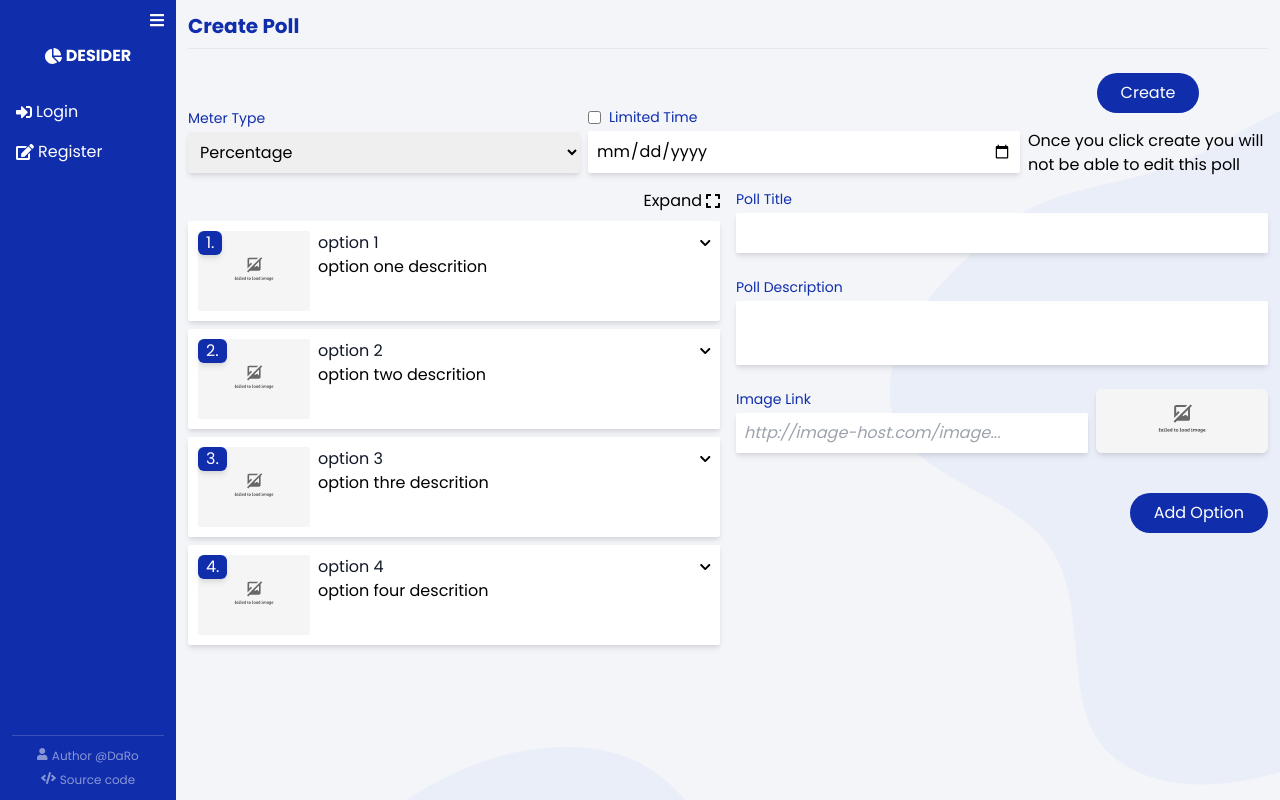
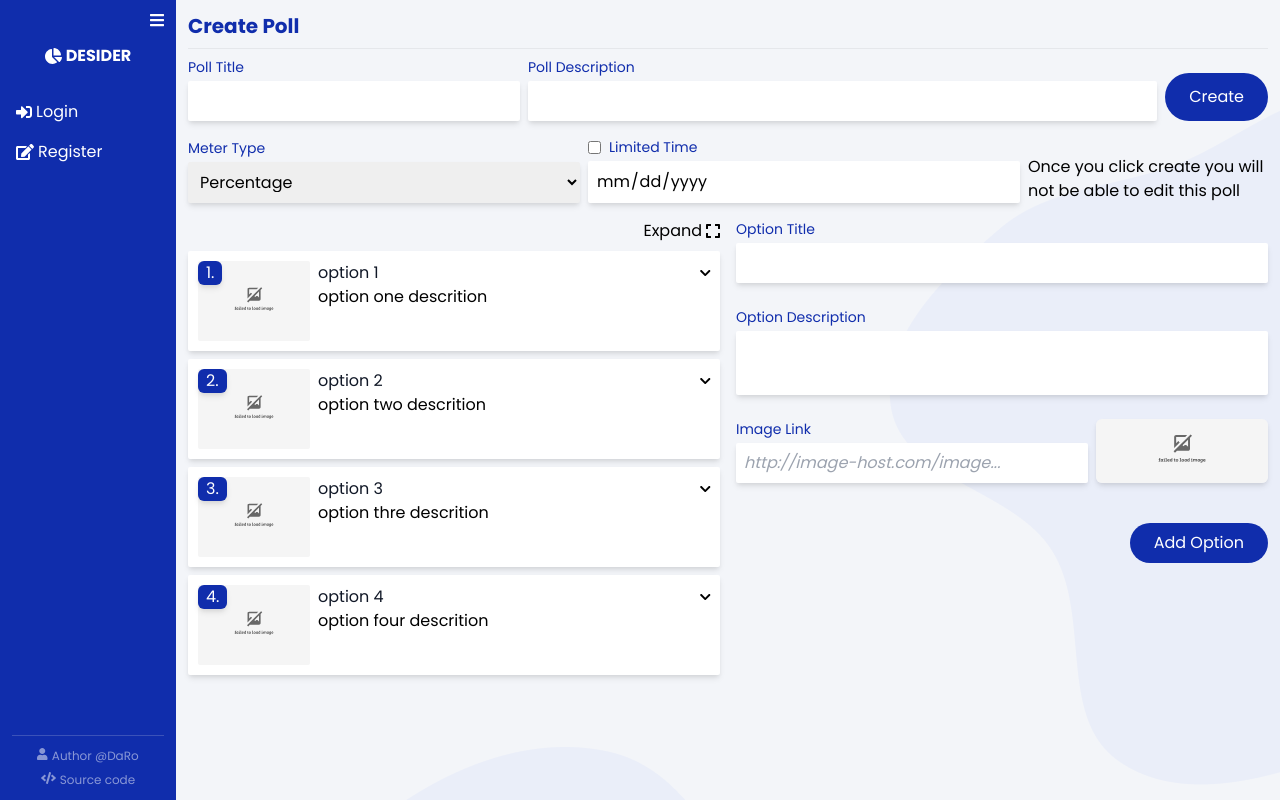
Before and after one commit to DaRoTP/Decider, a Vue app: page /create-poll in a window 1280 px wide. Both pictures are taken after a click on the button "Compress". Built offline with nearby package versions, Linux system fonts and the light colour scheme.

Commit message:
[FIX] #6 PollOptionList - created PollOptionList component

```diff
--- a/src/components/Inputs/DatePicker.vue
+++ b/src/components/Inputs/DatePicker.vue
@@ -9,6 +9,7 @@
       <input
         type="date"
         :value="modelValue"
+        :disabled="disabled"
         class="bg-white shadow-md rounded-sm p-2"
         @input="$emit('update:modelValue', $event.target.value)"
       />
--- a/src/components/Inputs/TextArea.vue
+++ b/src/components/Inputs/TextArea.vue
@@ -7,7 +7,6 @@
   >
     <template #input>
       <textarea
-        v-model="modelValue"
         @input="$emit('update:modelValue', $event.target.value)"
         class="bg-white shadow-md rounded-sm p-2 resize-none"
       />
@@ -33,5 +32,3 @@ export default defineComponent({
   },
 });
 </script>
-
-<style scoped></style>
--- a/src/components/Inputs/props.ts
+++ b/src/components/Inputs/props.ts
@@ -11,6 +11,9 @@ const ComonInputProps = {
   modelValue: {
     type: String,
   },
+  disabled: {
+    type: Boolean,
+  },
   required: {
     type: Boolean,
     default: false,
--- a/src/components/PollOption.vue
+++ b/src/components/PollOptions/PollOption.vue
@@ -10,7 +10,7 @@
     <img
       v-if="isExapned"
       class="poll-option-image object-cover rounded-sm"
-      src="../assets/images/broken-image.svg"
+      src="../../assets/images/broken-image.svg"
     />
     <div class="flex-1">
       <div
--- /dev/null
+++ b/src/components/PollOptions/PollOptionList.vue
@@ -0,0 +1,56 @@
+<template>
+  <div class="flex flex-col gap-2">
+    <button
+      @click="isOptionsListMinimized = !isOptionsListMinimized"
+      type="button"
+      class="flex items-center gap-1 self-end"
+    >
+      <template v-if="isOptionsListMinimized">
+        Compress <fa icon="compress" />
+      </template>
+      <template v-else>Expand <fa icon="expand" /></template>
+    </button>
+    <ul class="flex flex-col gap-2">
+      <PollOption
+        v-for="(option, index) in options"
+        :selected="selectedOption === option.name"
+        :key="option.name"
+        :index="index + 1"
+        :name="option.name"
+        :description="option.description"
+        :expand="!isOptionsListMinimized"
+        @click="$emit('option-click', option)"
+      />
+    </ul>
+  </div>
+</template>
+
+<script lang="ts">
+import { defineComponent, ref, PropType } from "vue";
+import { IOption } from "@/types";
+import PollOption from "./PollOption.vue";
+
+export default defineComponent({
+  name: "Option List",
+  components: {
+    PollOption,
+  },
+  props: {
+    options: {
+      type: Array as PropType<IOption[]>,
+      default: () => [],
+    },
+    selectedOption: {
+      type: String,
+    },
+  },
+  setup() {
+    const isOptionsListMinimized = ref<boolean>(true);
+    return {
+      isOptionsListMinimized,
+    };
+  },
+});
+</script>
+
+<style scoped></style>
--- a/src/views/CreatePoll/CreateMeterPoll.vue
+++ b/src/views/CreatePoll/CreateMeterPoll.vue
@@ -1,5 +1,10 @@
 <template>
-  <div class="create-meter-poll flex flex-col">
+  <form @submit.prevent="submitForm" class="create-meter-poll flex flex-col">
+    <div class="flex gap-2">
+      <Input label="Poll title" v-model="title" />
+      <Input label="Poll description" v-model="description" class="flex-1" />
+      <button class="btn-primary p-2 rounded-full px-6 my-4">Create</button>
+    </div>
     <div class="flex gap-2">
       <Select
         v-model="meterPollType"
@@ -8,46 +13,27 @@
         class="flex-grow justify-end"
       />
       <div class="flex flex-col flex-grow justify-end">
-        <CheckBox class="self-start" label="Limited time" />
-        <DatePicker />
+        <CheckBox
+          v-model="isLimitedByTime"
+          class="self-start"
+          label="Limited time"
+        />
+        <DatePicker :disabled="!isLimitedByTime" />
       </div>
-      <div class="flex flex-col mb-3">
-        <button class="btn-primary p-2 rounded-full self-center px-6 my-4">
-          Create
-        </button>
-        <span :style="{ maxWidth: '15rem' }">
-          Once you click create you will not be able to edit this poll
-        </span>
-      </div>
+      <span :style="{ maxWidth: '15rem' }" class="self-end mb-4">
+        Once you click create you will not be able to edit this poll
+      </span>
     </div>
     <div class="grid grid-cols-2 gap-4">
+      <OptionList
+        :options="pollOptions"
+        :selectedOption="currentOption.name"
+        @option-click="selectOption"
+      />
       <div class="flex flex-col gap-2">
-        <button
-          @click="isOptionsListMinimized = !isOptionsListMinimized"
-          type="button"
-          class="flex items-center gap-1 self-end"
-        >
-          <template v-if="isOptionsListMinimized">
-            Compress <fa icon="compress" />
-          </template>
-          <template v-else>Expand <fa icon="expand" /></template>
-        </button>
-        <ul class="flex flex-col gap-2">
-          <POllOption
-            v-for="(option, index) in pollOptions"
-            :key="option.name"
-            :index="index + 1"
-            :name="option.name"
-            :description="option.description"
-            :expand="!isOptionsListMinimized"
-            @click="selectOption(option)"
-          />
-        </ul>
-      </div>
-      <form class="flex flex-col gap-2">
-        <Input label="Poll title" v-model="currentOption.name" />
+        <Input label="Option Title" v-model="currentOption.name" />
         <TextArea
-          label="Poll description"
+          label="Option Description"
           v-model="currentOption.description"
         />
         <div class="grid grid-cols-3 gap-2">
@@ -64,26 +50,43 @@
           />
         </div>
         <button
+          v-if="isNewOption"
           type="submit"
           class="btn-primary p-2 rounded-full self-end px-6 my-4"
+          :disabled="!currentOption.name"
+          @click="addOptionToList"
         >
           Add Option
         </button>
-      </form>
+        <div v-else class="flex gap-2 justify-end">
+          <button
+            class="bg-gray-600 p-2 rounded-full justify-end px-6 my-4"
+            type="button"
+            @click="removeOptionFromList"
+          >
+            Remove
+          </button>
+          <button
+            type="button"
+            class="btn-primary p-2 rounded-full self-end px-6 my-4"
+          >
+            Update
+          </button>
+        </div>
+      </div>
     </div>
-  </div>
+  </form>
 </template>
 
 <script lang="ts">
-import { defineComponent, ref } from "vue";
+import { defineComponent, ref, computed } from "vue";
 import DatePicker from "@/components/Inputs/DatePicker.vue";
 import CheckBox from "@/components/Inputs/CheckBox.vue";
 import Select from "@/components/Inputs/Select.vue";
 import Input from "@/components/Inputs/Input.vue";
 import TextArea from "@/components/Inputs/TextArea.vue";
-import POllOption from "@/components/PollOption.vue";
-
-type MeterPollType = "PERCENTAGE" | "INTEGER" | "DECIMAL";
+import OptionList from "@/components/PollOptions/PollOptionList.vue";
+import { IOption, MeterPollTypes } from "@/types";
 
 export default defineComponent({
   name: "Create Meter Poll",
@@ -93,7 +96,7 @@ export default defineComponent({
     DatePicker,
     CheckBox,
     Select,
-    POllOption,
+    OptionList,
   },
   setup() {
     const meterPollTypeOptions = [
@@ -101,31 +104,81 @@ export default defineComponent({
       { label: "Integer", value: "INTEGER" },
       { label: "Decimal", value: "DECIMAL" },
     ];
-    const meterPollType = ref<MeterPollType | null>(null);
+    const meterPollType = ref<MeterPollTypes>("PERCENTAGE");
 
-    const pollOptions = ref([
+    const pollOptions = ref<IOption[]>([
       { name: "option 1", description: "option one descrition", imageSrc: "" },
       { name: "option 2", description: "option two descrition", imageSrc: "" },
       { name: "option 3", description: "option thre descrition", imageSrc: "" },
       { name: "option 4", description: "option four descrition", imageSrc: "" },
     ]);
 
-    const isOptionsListMinimized = ref<boolean>(true);
+    const isLimitedByTime = ref<boolean>(false);
 
-    const currentOption = ref({ name: "", description: "", imageSrc: "" });
+    const title = ref<string>("");
+    const description = ref<string>("");
 
-    const selectOption = (data: any) => {
+    const currentOption = ref<IOption>({
+      name: "",
+      description: "",
+      imageSrc: "",
+    });
+
+    const isNewOption = computed(() => {
+      return !pollOptions.value.find(
+        (option) => option.name === currentOption.value.name
+      );
+    });
+
+    const selectOption = (data: IOption) => {
       const { name, description, imageSrc } = data;
+
+      if (name === currentOption.value.name)
+        return (currentOption.value = {
+          name: "",
+          description: "",
+          imageSrc: "",
+        });
       currentOption.value = { name, description, imageSrc };
+    };
+
+    const addOptionToList = () => {
+      pollOptions.value.push(currentOption.value);
+      currentOption.value = { name: "", description: "", imageSrc: "" };
+    };
+
+    const removeOptionFromList = () => {
+      pollOptions.value = pollOptions.value.filter(
+        (option) => option.name !== currentOption.value.name
+      );
+      currentOption.value = { name: "", description: "", imageSrc: "" };
+    };
+
+    const submitForm = () => {
+      const data = {
+        title: title.value,
+        description: description.value,
+        isLimitedByTime: isLimitedByTime.value,
+        meterPollType: meterPollType.value,
+        options: pollOptions.value,
+      };
+      console.log("SUBMITING NEW POLL");
+      console.log(data);
     };
 
     return {
       meterPollTypeOptions,
       meterPollType,
       pollOptions,
-      isOptionsListMinimized,
+      title,
+      description,
       selectOption,
+      addOptionToList,
+      removeOptionFromList,
       currentOption,
+      isNewOption,
+      isLimitedByTime,
+      submitForm,
     };
   },
 });
--- a/src/views/CreatePoll/CreatePoll.vue
+++ b/src/views/CreatePoll/CreatePoll.vue
@@ -1,9 +1,9 @@
 <template>
-  <form>
+  <div>
     <h1 class="text-primary font-bold text-xl">Create Poll</h1>
     <hr class="my-2" />
     <CreateMeterPoll />
-  </form>
+  </div>
 </template>
 
 <script lang="ts">
```
Also changed, not shown: src/types/Poll.ts (+8 -0 lines).
